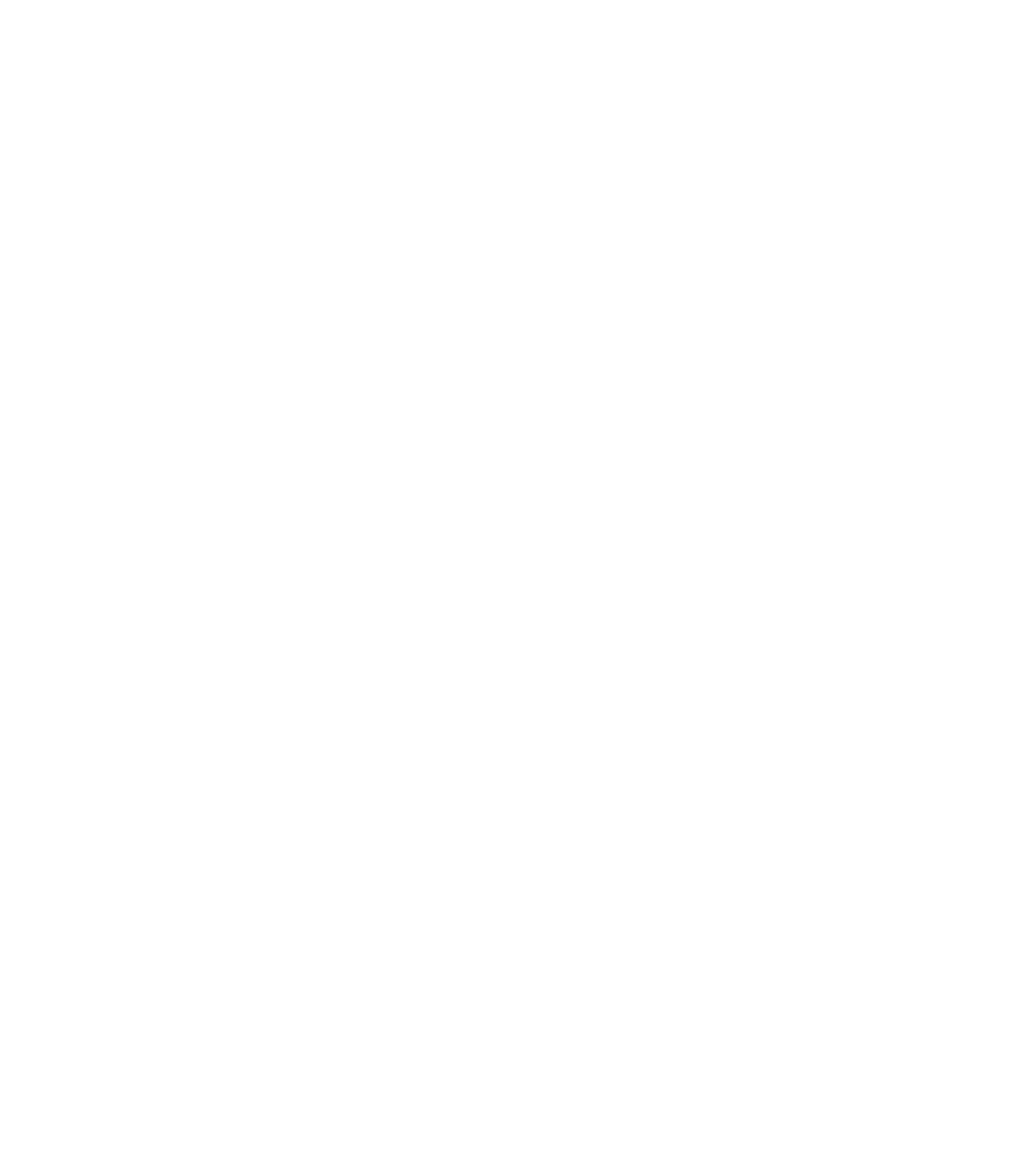
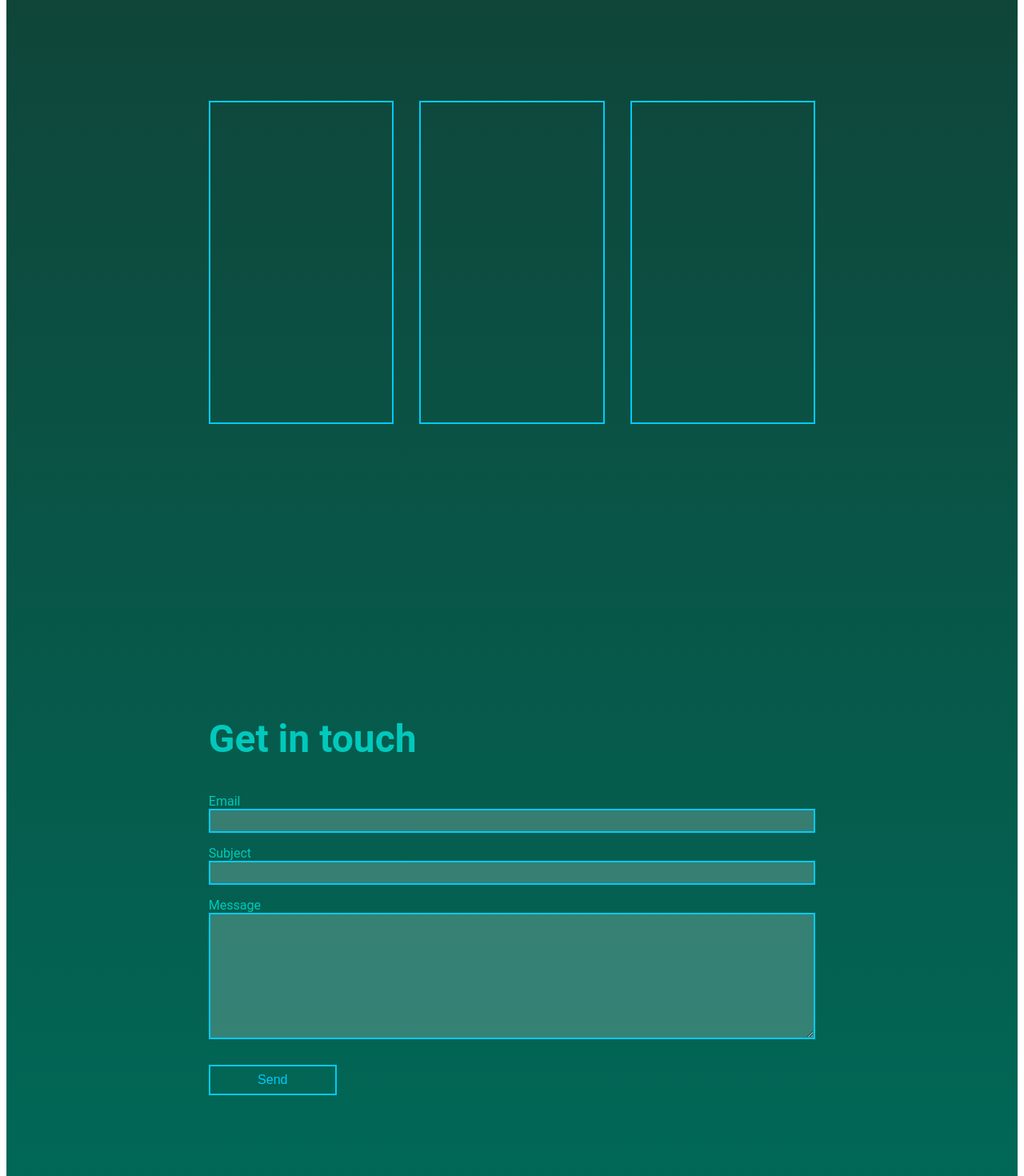
Before and after one commit to siljesch/siljesch.github.io, a React (Create React App) app: page / in a window 1280 px wide. Shown: the part 880-2350 px from the top of the page at 80% size. Before the commit the page ends 808 px from the top, so only its background shows below. Built offline with nearby package versions, Linux system fonts and the light colour scheme; a web font is replaced by a local one.

Commit message:
feat: Create projects and contact sections

```diff
--- a/src/App.css
+++ b/src/App.css
@@ -2,7 +2,6 @@
 
 html {
   height: 100%;
-  background: linear-gradient(#183128, #006958);
   font-family: "roboto", sans-serif;
   font-weight: 400;
 }
--- a/src/App.js
+++ b/src/App.js
@@ -2,13 +2,19 @@
 import { BrowserRouter as Router, Routes } from "react-router-dom";
 import Sidebarmenu from "./components/nav/Sidebarmenu";
 import Hero from "./components/Hero";
+import Projects from "./components/Projects";
+import Contact from "./components/Contact";
+import { GlobalStyle } from "./components/styles/LayoutStyles";
 
 function App() {
   return (
     <div className="app">
+      <GlobalStyle />
       <Router>
         <Sidebarmenu />
         <Hero />
+        <Projects />
+        <Contact />
       </Router>
     </div>
   );
--- /dev/null
+++ b/src/components/Contact.js
@@ -0,0 +1,34 @@
+import React from "react";
+import {
+  Form,
+  FormInput,
+  FormLabel,
+  FormTextInput,
+  SubmitBtn,
+} from "./styles/FormStyles";
+import { Container, Page } from "./styles/LayoutStyles";
+import { NextHeading } from "./styles/TextStyles";
+
+function Contact() {
+  return (
+    <Page>
+      <Container>
+        <NextHeading>Get in touch</NextHeading>
+        <Form>
+          <FormLabel>Email</FormLabel>
+          <FormInput />
+
+          <FormLabel>Subject</FormLabel>
+          <FormInput />
+
+          <FormLabel>Message</FormLabel>
+          <FormTextInput rows={"10"} />
+
+          <SubmitBtn>Send</SubmitBtn>
+        </Form>
+      </Container>
+    </Page>
+  );
+}
+
+export default Contact;
--- a/src/components/Hero.js
+++ b/src/components/Hero.js
@@ -1,6 +1,6 @@
 import React from "react";
 import { ScrollBtn } from "./styles/FormStyles";
-import { Container, HeroContainer } from "./styles/LayoutStyles";
+import { Container, Page } from "./styles/LayoutStyles";
 import {
   BlueSmallText,
   Heading,
@@ -10,7 +10,7 @@
 
 function Hero() {
   return (
-    <HeroContainer>
+    <Page>
       <Container>
         <BlueSmallText>Hello there, my name is</BlueSmallText>
         <Heading>Silje Schoell</Heading>
@@ -22,7 +22,7 @@
         </SmallText>
         <ScrollBtn to="contact">Contact me</ScrollBtn>
       </Container>
-    </HeroContainer>
+    </Page>
   );
 }
 
--- /dev/null
+++ b/src/components/Projects.js
@@ -0,0 +1,16 @@
+import React from "react";
+import { Card, CardContainer, Page } from "./styles/LayoutStyles";
+
+function Projects() {
+  return (
+    <Page>
+      <CardContainer>
+        <Card />
+        <Card />
+        <Card />
+      </CardContainer>
+    </Page>
+  );
+}
+
+export default Projects;
--- a/src/components/styles/FormStyles.js
+++ b/src/components/styles/FormStyles.js
@@ -1,4 +1,3 @@
-import { Button } from "react-scroll/modules";
 import styled from "styled-components";
 
 export const ScrollBtn = styled.button`
@@ -6,5 +5,37 @@
   background: transparent;
   color: #00cbff;
   font-size: 1rem;
+  padding: 0.5rem 2rem 0.5rem 2rem;
+`;
+
+export const Form = styled.form`
+  width: 100%;
+  display: flex;
+  flex-direction: column;
+`;
+
+export const FormLabel = styled.label`
+  color: #00c9bc;
+`;
+
+export const FormInput = styled.input`
+  border: solid 2px #00cbff;
+  height: 1.5rem;
+  margin-bottom: 1rem;
+  background: rgba(1000, 1000, 1000, 0.2);
+`;
+
+export const FormTextInput = styled.textarea`
+  border: solid 2px #00cbff;
+  margin-bottom: 2rem;
+  background: rgba(1000, 1000, 1000, 0.2);
+`;
+
+export const SubmitBtn = styled.button`
+  border: solid 2px #00cbff;
+  background: transparent;
+  color: #00cbff;
+  font-size: 1rem;
   padding: 0.5rem 1.5rem 0.5rem 1.5rem;
+  width: 10rem;
 `;
--- a/src/components/styles/LayoutStyles.js
+++ b/src/components/styles/LayoutStyles.js
@@ -1,6 +1,7 @@
 import styled from "styled-components";
+import { createGlobalStyle } from "styled-components";
 
-export const HeroContainer = styled.div`
+export const Page = styled.div`
   height: 100vh;
   display: flex;
   justify-content: center;
@@ -10,3 +11,21 @@
 export const Container = styled.div`
   width: 60%;
 `;
+
+export const CardContainer = styled(Container)`
+  display: flex;
+  justify-content: space-between;
+`;
+
+export const Card = styled.div`
+  border: solid 2px #00cbff;
+  height: 400px;
+  width: 30%;
+`;
+
+export const GlobalStyle = createGlobalStyle`
+#root {
+    background: linear-gradient(#183128, #006958);
+height: 100%;
+}
+`;
--- a/src/components/styles/TextStyles.js
+++ b/src/components/styles/TextStyles.js
@@ -3,7 +3,7 @@
 export const Heading = styled.h1`
   color: #00ffd4;
   font-size: 4rem;
-  margin-bottom: 0rem;
+  margin: 0.5rem 0 0 0;
 `;
 
 export const NextHeading = styled.h2`
```
